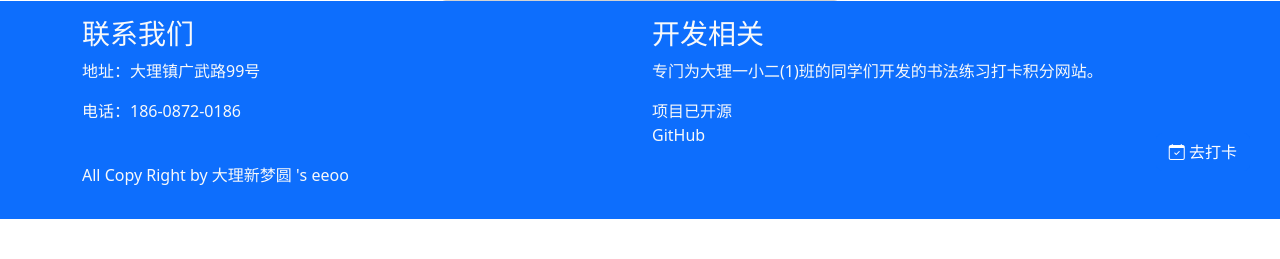
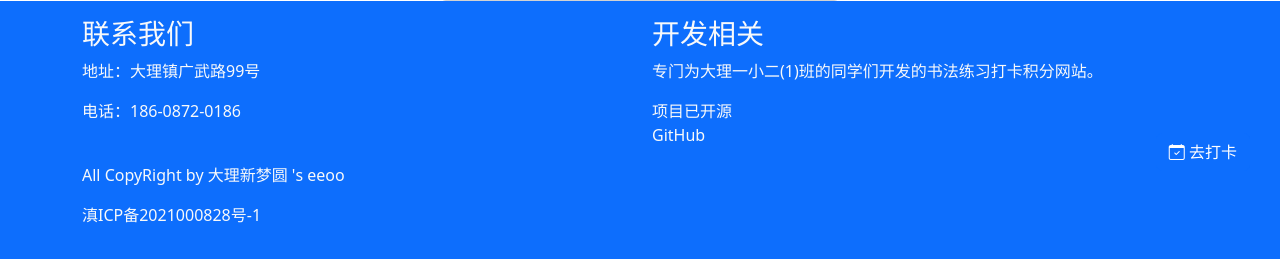
Before and after one commit to Myeeoo/Student_Calligraphy_practice, a Django app: page /add_student/ in a window 1280 px wide. Shown: the part 599-858 px from the top of the page. Before the commit the page ends 818 px from the top, so only its background shows below. Run offline with Django 4.2, Linux system fonts and the light colour scheme; data that the repository does not hold is empty; some libraries are stand-ins or nearby versions.

Commit message:
添加备案

```diff
--- a/myapp/templates/base.html
+++ b/myapp/templates/base.html
@@ -250,7 +250,8 @@
           <p>专门为大理一小二(1)班的同学们开发的书法练习打卡积分网站。</p>
           <p>项目已开源<a class="nav-link" target="_blank" href="https://github.com/Myeeoo/Student_Calligraphy_practice.git">GitHub</a></p>
         </div>
-        <ul>All Copy Right by 大理新梦圆 's eeoo</ul>
+        <ul>All CopyRight by 大理新梦圆 's eeoo</ul>
+        <ul>滇ICP备2021000828号-1</ul>
       </div>
     </div>
   </footer>
```
